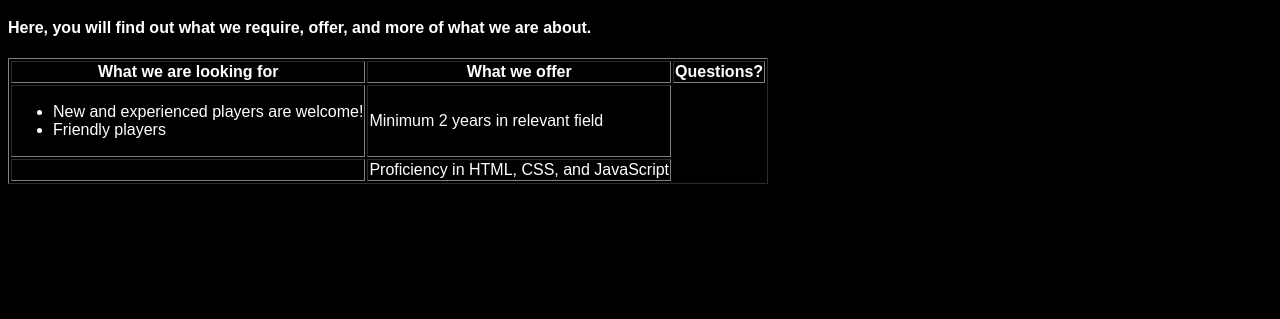
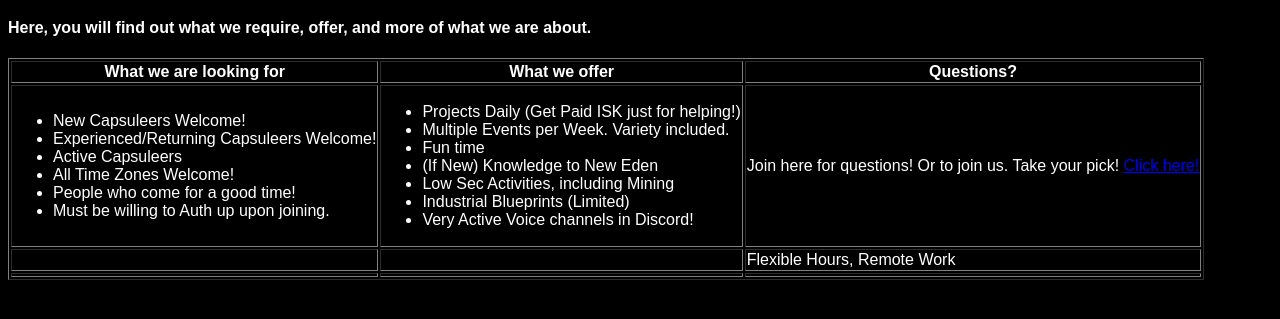
Before and after one commit to ITTY-Bitty-Asteroid-Committee/ETBL-Website, a plain HTML site: page recruitment.html in a window 1280 px wide. Shown: the part 61-380 px from the top of the page. Drawn offline with Linux system fonts and the light colour scheme.

Commit message:
Major redo of the Table code to make it look much better with the details. Subject to change.

```diff
--- a/recruitment.html
+++ b/recruitment.html
@@ -15,24 +15,57 @@
 <body>
     <h1>Welcome to the Recruitment Page!</h1>
     <h4>Here, you will find out what we require, offer, and more of what we are about.</h4>
+
     <table border="1">
         <tr>
+            <!-- Header 1 -->
             <th>What we are looking for</th>
+            <!-- Header 2 -->
             <th>What we offer</th>
+            <!-- HEader 3 -->
             <th>Questions?</th>
         </tr>
         <tr>
+            <!-- Part of Header 1 -->
             <td>
                 <ul>
-                    <li>New and experienced players are welcome!</li>
-                    <li>Friendly players</li>
+                    <li>New Capsuleers Welcome!</li>
+                    <li>Experienced/Returning Capsuleers Welcome!</li>
+                    <li>Active Capsuleers</li>
+                    <li>All Time Zones Welcome!</li>
+                    <li>People who come for a good time!</li>
+                    <li> Must be willing to Auth up upon joining.</li>
+            </td>
+            <!-- Part of Header 2 -->
+            <td>
+                <ul>
+                    <li>Projects Daily (Get Paid ISK just for helping!)</li>
+                    <li>Multiple Events per Week. Variety included.</li>
+                    <li>Fun time</li>
+                    <li>(If New) Knowledge to New Eden</li>
+                    <li>Low Sec Activities, including Mining</li>
+                    <li>Industrial Blueprints (Limited)</li>
+                    <li>Very Active Voice channels in Discord!</li>
                 </ul>
             </td>
-            <td>Minimum 2 years in relevant field</td>
+            <!-- Part of Header 3 -->
+            <td>Join here for questions! Or to join us. Take your pick! <a href="https://discord.gg/4FVcB8X7mA">Click here!</a></td>
         </tr>
         <tr>
+            <!-- Part of Header 1 -->
             <td></td>
-            <td>Proficiency in HTML, CSS, and JavaScript</td>
+            <!-- Part of HEader 2 -->
+            <td></td>
+            <!-- Part of Header 3 -->
+            <td>Flexible Hours, Remote Work</td>
+        </tr>
+        <tr>
+            <!-- Part of Header 1 -->
+            <td></td>
+            <!-- Part of Header 2 -->
+            <td></td>
+            <!-- Part of Header 3 -->
+            <td></td>
         </tr>
     </table>
 </body>
```
